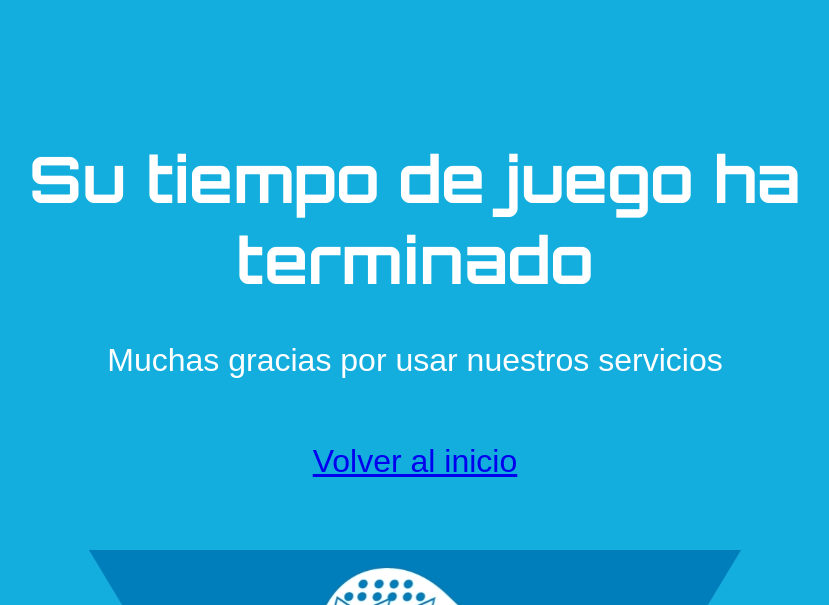
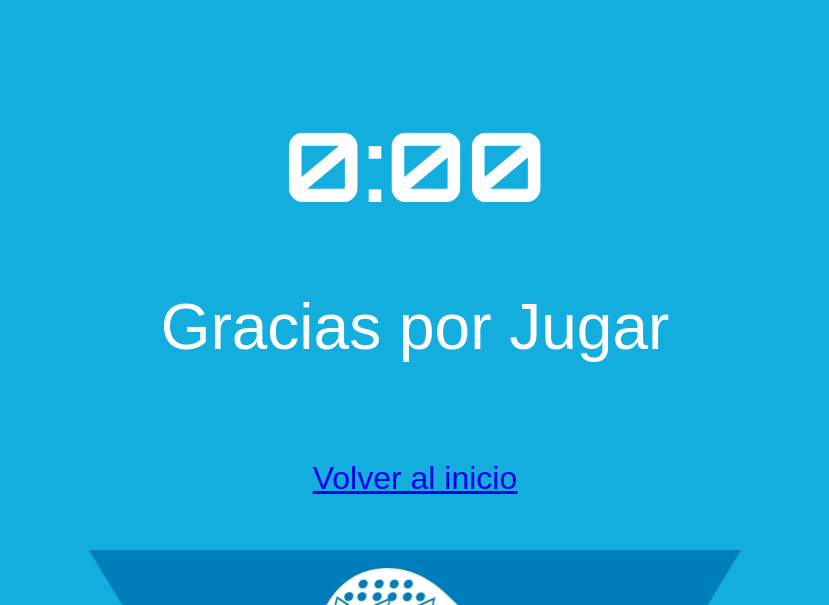
Before and after one commit to nailymm/padel-app, a Flask app: page /fin_partido in a window 1280 px wide. Shown: the part 225-830 px from the top of the page, without its empty margins (225-1054 px from the left). Run offline with Flask 3, Linux system fonts and the light colour scheme.

Commit message:
Changing text

```diff
--- a/templates/end_game.html
+++ b/templates/end_game.html
@@ -8,14 +8,14 @@
 </head>
 <body>
     <div class="score-container" style="display:flex;flex-direction:column;align-items:center;justify-content:center;height:100vh;">
-        <div class="header-row">
+        <div class="header-row" style="margin-bottom: 0;">
             <div class="left"></div>
             <div class="logo"></div>
             <div class="right"></div>
         </div>
         <div style="width:100%;text-align:center;">
-            <h1 style="font-family:'Orbitron',Arial,sans-serif;font-size:4em;color:#fff;margin-top:2em;">Su tiempo de juego ha terminado</h1>
-            <p style="font-size:2em;color:#fff;margin-top:1em;">Muchas gracias por usar nuestros servicios</p>
+            <h1 style="font-family:'Orbitron',Arial,sans-serif;font-size:6em;color:#fff;margin-top:2em;">0:00</h1>
+            <p style="font-size:4em;color:#fff;margin-top:1em;">Gracias por Jugar</p>
         </div>
         <div style="text-align:center; margin-top:2em;">
             <a href="/finalizar_partido" class="button-link" style="font-size:2em;">Volver al inicio</a>
```
